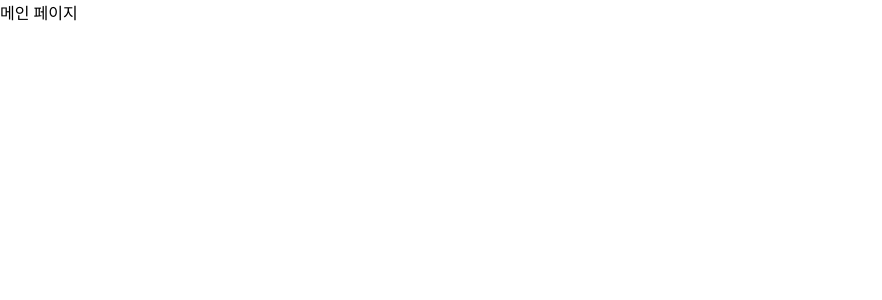
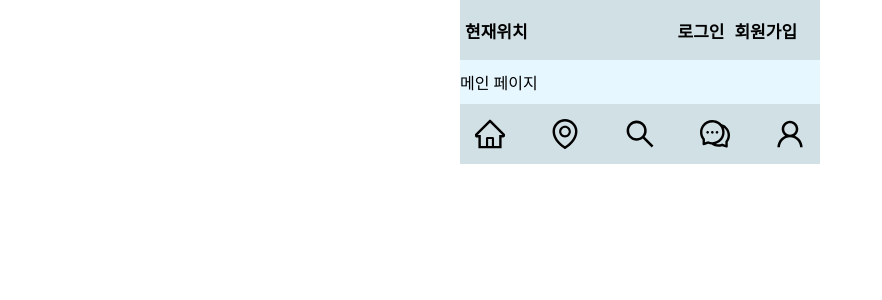
Before and after one commit to gilgyujeong/front_poly, a Next.js app: page / in a window 1280 px wide. Shown: the top 300 px of the page, without its empty margins (0-882 px from the left). Built offline with nearby package versions, Linux system fonts and the light colour scheme.

Commit message:
Feat: header footer add

```diff
--- a/pages/index.tsx
+++ b/pages/index.tsx
@@ -1,10 +1,15 @@
 import Head from "next/head";
 import Image from "next/image";
+import * as AS from '../src/components/commons/authStyle'
+import FooterPresenter from "../src/components/units/footer/footer.presenter";
+import HeaderContainer from "../src/components/units/header/header.container";
 
 export default function Home() {
   return (
-    <>
-      <div>메인 페이지</div>
-    </>
+    <AS.PageSize style={{ backgroundColor: '#e6f7ff' }}>
+      <HeaderContainer />
+      <div style={{ margin: '10px auto'}}>메인 페이지</div>
+      <FooterPresenter />
+    </AS.PageSize>
   );
 }
--- a/src/components/units/auth/login/loginContainer.tsx
+++ b/src/components/units/auth/login/loginContainer.tsx
@@ -8,7 +8,11 @@ export default function LoginContainer() {
         router.push('/signUp')
     }
 
+    const onClickCancel = () => {
+        router.push('/')
+    }
+
     return (
-        <LoginPresenter onClickSignUp={onClickSingUp} />
+        <LoginPresenter onClickSignUp={onClickSingUp} onClickCancel={onClickCancel} />
     )
 }
--- a/src/components/units/auth/login/loginPresenter.tsx
+++ b/src/components/units/auth/login/loginPresenter.tsx
@@ -18,7 +18,7 @@ export default function LoginPresenter(props: any):JSX.Element {
                 <Button type="primary" style={{ width: '300px'}}>로그인</Button>
             </S.InputBox>
             <S.InputBox>
-                <Button style={{ width: '300px' }}>취소</Button>
+                <Button style={{ width: '300px' }} onClick={props.onClickCancel}>취소</Button>
             </S.InputBox>
             <S.RouterBox>
                 <S.SignUpA onClick={props.onClickSignUp}>회원가입하러 가기</S.SignUpA>
--- /dev/null
+++ b/src/components/units/footer/footer.presenter.tsx
@@ -0,0 +1,25 @@
+import { HomeOutlined, SearchOutlined, UserOutlined, EnvironmentOutlined, CommentOutlined } from "@ant-design/icons"
+import * as S from './footer.styles'
+
+export default function FooterPresenter() {
+    return (
+        <S.FooterBox>
+            <S.IconBox>
+                <S.HomeButton />
+            </S.IconBox>
+            <S.IconBox>
+                <S.LocationButton />
+            </S.IconBox>
+            <S.IconBox>
+                <S.SearchButton />
+            </S.IconBox>
+            <S.IconBox>
+                <S.ChatButton />
+            </S.IconBox>
+            <S.IconBox>
+                <S.UserButton />
+            </S.IconBox>
+        </S.FooterBox>
+
+    )
+}
--- /dev/null
+++ b/src/components/units/footer/footer.styles.ts
@@ -0,0 +1,41 @@
+import { HomeOutlined, SearchOutlined, UserOutlined, EnvironmentOutlined, CommentOutlined } from "@ant-design/icons"
+import styled from "@emotion/styled"
+
+export const FooterBox = styled.div`
+    display: flex;
+    flex-direction: row;
+    justify-content: space-between;
+    width: 360px;
+    background-color: #d1e0e5;
+`
+
+export const IconBox = styled.span`
+    margin: 15px;
+
+`
+
+export const HomeButton = styled(HomeOutlined)`
+    font-size: 30px;
+    cursor: pointer;
+
+`
+
+export const LocationButton = styled(EnvironmentOutlined)`
+    font-size: 30px;
+    cursor: pointer;
+`
+
+export const SearchButton = styled(SearchOutlined)`
+    font-size: 30px;
+    cursor: pointer;
+`
+
+export const ChatButton = styled(CommentOutlined)`
+    font-size: 30px;
+    cursor: pointer;
+`
+
+export const UserButton = styled(UserOutlined)`
+    font-size: 30px;
+    cursor: pointer;
+`
--- /dev/null
+++ b/src/components/units/header/header.container.tsx
@@ -0,0 +1,18 @@
+import { useRouter } from "next/router";
+import HeaderPresenter from "./header.presenter";
+
+export default function HeaderContainer() {
+    const router = useRouter()
+
+    const onClickLogin = (): void => {
+        router.push('/login')
+    }
+
+    const onClickSignUp = () => {
+        router.push('/signUp')
+    }
+
+    return (
+        <HeaderPresenter onClickLogin={onClickLogin} onClickSignUp={onClickSignUp} />
+    )
+}
--- /dev/null
+++ b/src/components/units/header/header.presenter.tsx
@@ -0,0 +1,11 @@
+import * as S from './header.style'
+
+export default function HeaderPresenter(props: any) {
+    return (
+        <S.HeaderBox>
+            <S.LocationInfo>현재위치</S.LocationInfo>
+            <S.LoginButton onClick={props.onClickLogin}>로그인</S.LoginButton>
+            <S.SignUpButton onClick={props.onClickSignUp}>회원가입</S.SignUpButton>
+        </S.HeaderBox>
+    )
+}
--- /dev/null
+++ b/src/components/units/header/header.style.ts
@@ -0,0 +1,33 @@
+import styled from "@emotion/styled";
+
+export const HeaderBox = styled.div`
+    display: flex;
+    flex-direction: row;
+    align-items: center;
+    width: 360px;
+    height: 60px;
+    background-color: #d1e0e5;
+    padding: 5px;
+`
+
+export const LocationInfo = styled.div`
+    text-align: center;
+    font-size: 17px;
+    font-weight: bold;
+`
+
+export const LoginButton = styled.div`
+    text-align: center;
+    font-size: 17px;
+    font-weight: bold;
+    margin-left: 150px;
+    cursor: pointer;
+`
+
+export const SignUpButton = styled.div`
+    text-align: center;
+    font-size: 17px;
+    font-weight: bold;
+    margin-left: 10px;
+    cursor: pointer;
+`
```
Also changed, not shown: src/components/units/footer/footer.container.tsx (added, +7 -0 lines), src/components/units/login/login/loginPresenter.tsx (deleted, +0 -28 lines).
